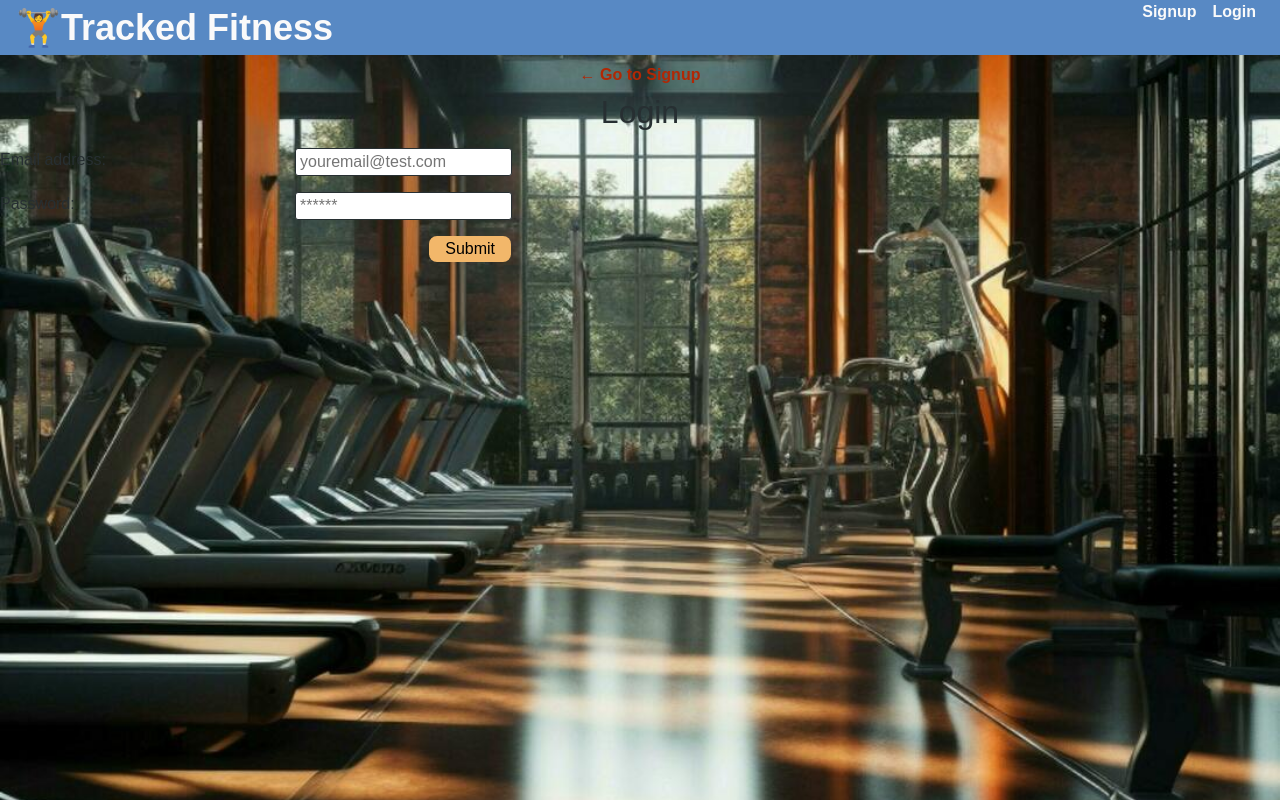
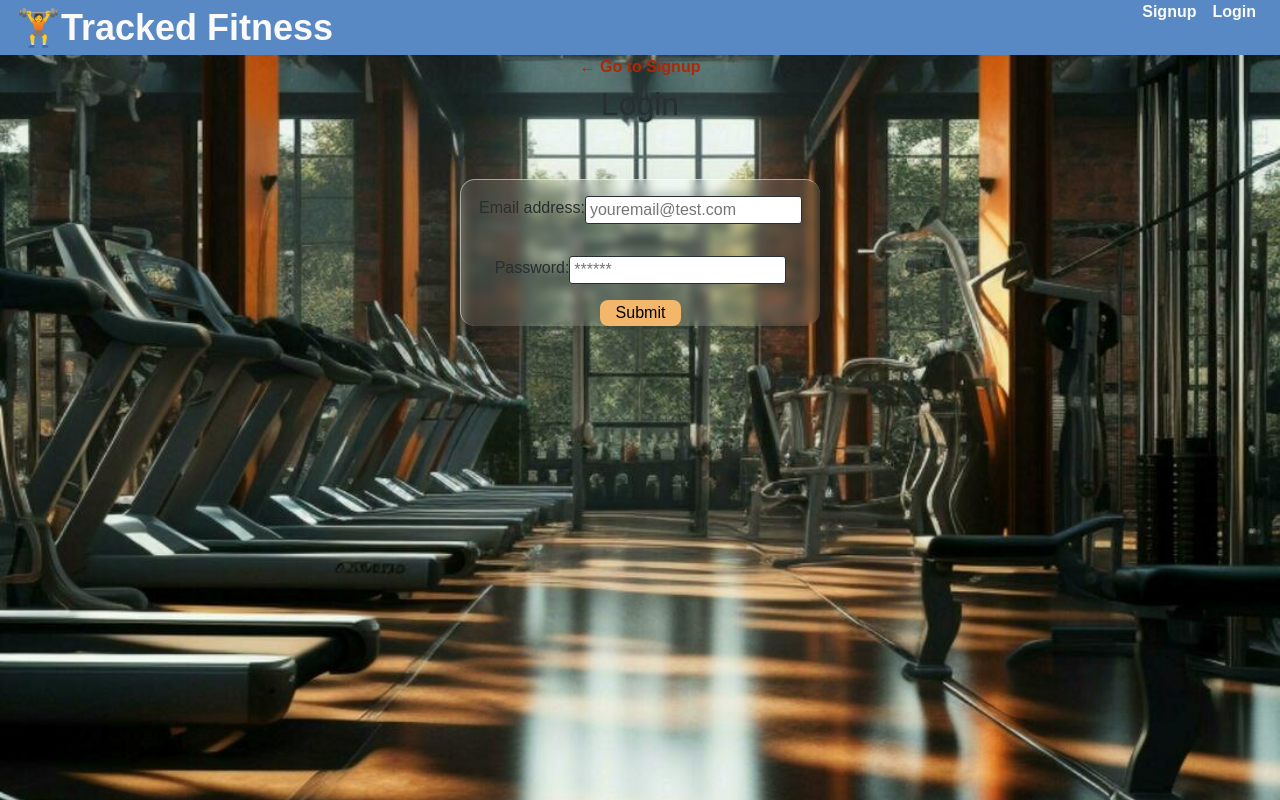
Before and after one commit to iqwixn/tracked-fitness, a React (Vite) app in the folder client/: page /login in a window 1280 px wide. Built offline with nearby package versions, Linux system fonts and the light colour scheme.

Commit message:
slight changes to login

```diff
--- a/client/src/index.css
+++ b/client/src/index.css
@@ -255,3 +255,28 @@ input:focus {
   overflow-x: hidden;
   z-index: 0;
 }
+
+.container {
+  max-width: 600px; /* Adjust the maximum width of the container */
+  margin: 0 auto; /* Center the container horizontally */
+  display: flex;
+  justify-content: center;
+  align-items: center;
+  flex-direction: column;
+}
+
+.login {
+  background: rgba(255, 255, 255, 0.1);
+  border-radius: 20px;
+  box-shadow: 0 35px 80px rgba(0,0,0,0.15);
+  border-top: 1px solid rgba(255,255,255,0.5);
+  border-left: 1px solid rgba(255,255,255,0.5);
+  backdrop-filter: blur(5px);
+  display: flex;
+  flex-direction: column;
+  justify-content: center;
+  align-items: center;
+  width: 60%;
+  margin-top: 50px;
+  border-radius: 15px;
+}
--- a/client/src/pages/Login.jsx
+++ b/client/src/pages/Login.jsx
@@ -34,7 +34,7 @@ function Login(props) {
       <Link to="/signup">← Go to Signup</Link>
 
       <h2>Login</h2>
-      <form onSubmit={handleFormSubmit}>
+      <form className="login" onSubmit={handleFormSubmit}>
         <div className="flex-row space-between my-2">
           <label htmlFor="email">Email address:</label>
           <input
```
